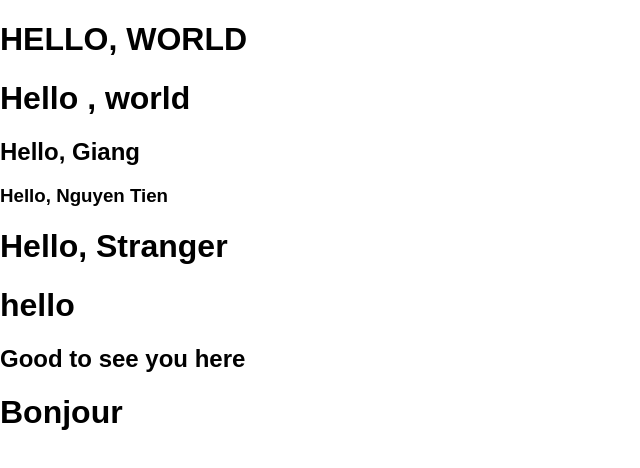
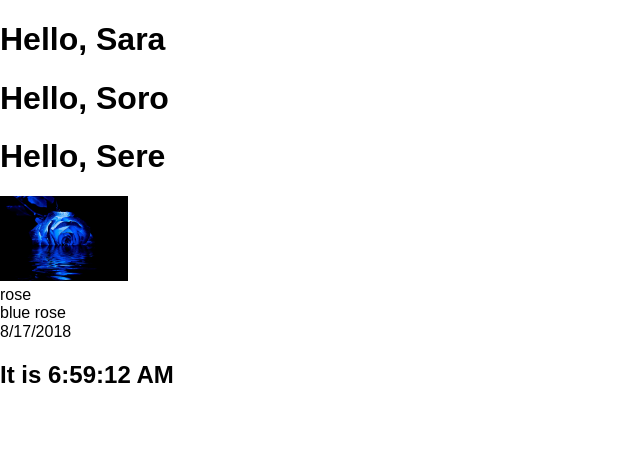
Before and after one commit to HaGiangNguyen97/Learn-React, a React (Create React App) app in the folder hello-world/: page / in a window 1280 px wide. Shown: the top 468 px of the page, without its empty margins (0-640 px from the left). Built offline with nearby package versions, Linux system fonts and the light colour scheme.

Commit message:
Components and props

```diff
--- a/hello-world/src/App.js
+++ b/hello-world/src/App.js
@@ -1,8 +1,12 @@
 import React, { Component } from "react";
-
+import Chapter4 from "./mainConcepts/Chapter4";
 class App extends Component {
   render() {
-    return <div className="App" />;
+    return (
+      <div className="App">
+        <Chapter4 />
+      </div>
+    );
   }
 }
 
--- a/hello-world/src/index.js
+++ b/hello-world/src/index.js
@@ -2,7 +2,6 @@ import React from "react";
 import ReactDOM from "react-dom";
 import "./index.css";
 import App from "./App";
-import HelloWorld from "./mainConcepts/HelloWorld";
 import registerServiceWorker from "./registerServiceWorker";
 
 function formatName(user) {
@@ -19,7 +18,7 @@ function getGreetingUser(user) {
     );
   } else return <h1>Hello, Stranger</h1>;
 }
-//function phai co return
+// //function phai co return
 
 const user = {
   firstName: "Nguyen",
@@ -51,10 +50,12 @@ const element7 = {
   }
 };
 
-//tronf element2 phai de khai bao user len truoc
-ReactDOM.render(
+//trong element2 phai de khai bao user len truoc
+
+function tick() {
+  const Action = (
     <div>
-    {element}
+      {/* {element}
       <HelloWorld />
       {element1}
       {element2}
@@ -63,8 +64,13 @@ ReactDOM.render(
       {element5}
       {element6}
       {console.log(element6)}
-    {console.log(element7)}
-  </div>,
-  document.getElementById("root")
+      {console.log(element7)} */}
+
+      <App />
+      <h2>It is {new Date().toLocaleTimeString()}</h2>
+    </div>
   );
+  ReactDOM.render(Action, document.getElementById("root"));
+}
+setInterval(tick, 1000);
 registerServiceWorker();
--- /dev/null
+++ b/hello-world/src/mainConcepts/Chapter4.js
@@ -0,0 +1,63 @@
+import React, { Component } from "react";
+
+// const element =( <Welcome name="Sara" />
+// );
+function formatDate(date) {
+  return date.toLocaleDateString();
+}
+const Info = {
+  date: new Date(),
+  text: "blue rose",
+  author: {
+    name: "rose",
+    avturl: "../img/blue-rose.jpg"
+  }
+};
+function Avt(props) {
+  return (
+    <div className="cmt">
+      <img className="w4" src={props.avt.avturl} alt={props.avt.name} />
+    </div>
+  );
+}
+function InfoAvt(props) {
+  return (
+    <div>
+      <Avt avt={props.avt} />
+      <div>{props.avt.name}</div>
+    </div>
+  );
+}
+function Comment(props) {
+  return (
+    <div>
+      <InfoAvt avt={props.author} />
+      <div>{props.text}</div>
+      <div>{formatDate(props.date)}</div>
+    </div>
+  );
+}
+function Application() {
+  return (
+    <div>
+      <Welcome name="Sara" />
+      <Welcome name="Soro" />
+      <Welcome name="Sere" />
+    </div>
+  );
+}
+function Welcome(props) {
+  return <h1>Hello, {props.name}</h1>;
+}
+class Chapter4 extends Component {
+  render() {
+    return (
+      <div>
+        {/* {element} */}
+        <Application />
+        <Comment date={Info.date} text={Info.text} author={Info.author} />
+      </div>
+    );
+  }
+}
+export default Chapter4;
--- a/hello-world/src/mainConcepts/HelloWorld.js
+++ /dev/null
@@ -1,12 +0,0 @@
-import React, { Component } from "react";
-
-class HelloWorld extends Component {
-  render() {
-    return (
-      <div>
-        <h1>Hello , world</h1>
-      </div>
-    );
-  }
-}
-export default HelloWorld;
```
Also changed, not shown: hello-world/public/img/blue-rose.jpg (added). Lines whose indentation alone changed are shown as unchanged.
